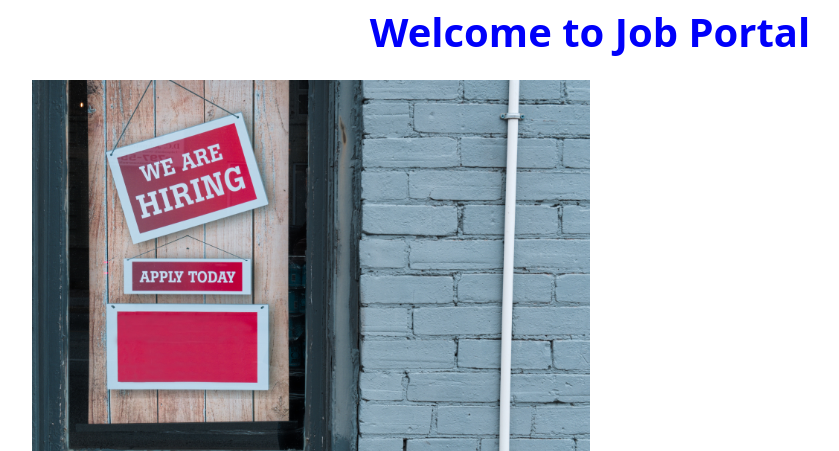
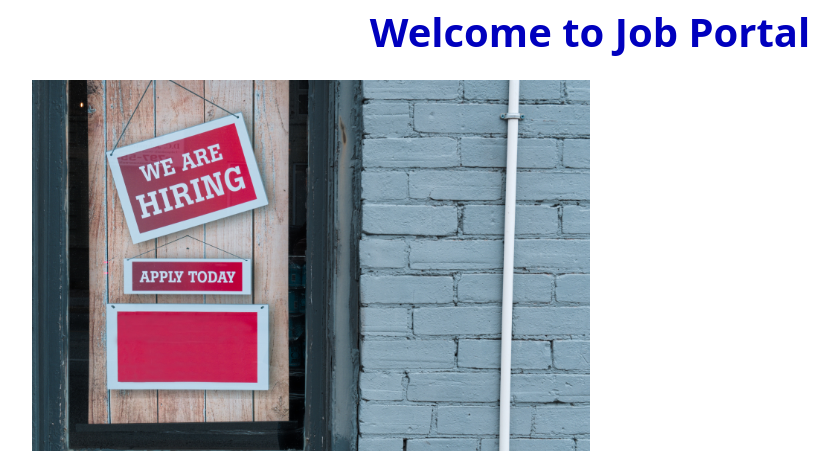
Before and after one commit to iyumrahul/Job-Board, a Flask app: page / in a window 1280 px wide. Shown: the part 56-507 px from the top of the page, without its empty margins (50-889 px from the left). Run offline with Flask 2, Linux system fonts and the light colour scheme.

Commit message:
image modification

```diff
--- a/templates/home.html
+++ b/templates/home.html
@@ -15,7 +15,7 @@
   <body>
   {% include 'nav.html' %}
   <div class='container'>
-    <h1 class="text-center mt-2 mb-4" style="color:rgb(0,0,250);"><b>Welcome to Job Portal</b></h1>
+    <h1 class="text-center mt-2 mb-4" style="color:rgb(0,0,190);"><b>Welcome to Job Portal</b></h1>
     <img class="img-fluid" id="banner" src="https://job-board.iyumrahul.repl.co/static/banner.jpeg">
     <img src="/static/people.jpeg"  style="height:400px ;text-align:right ;">
     <h2 class="text-center mt-4 mb-2">About this page</h2>
```
